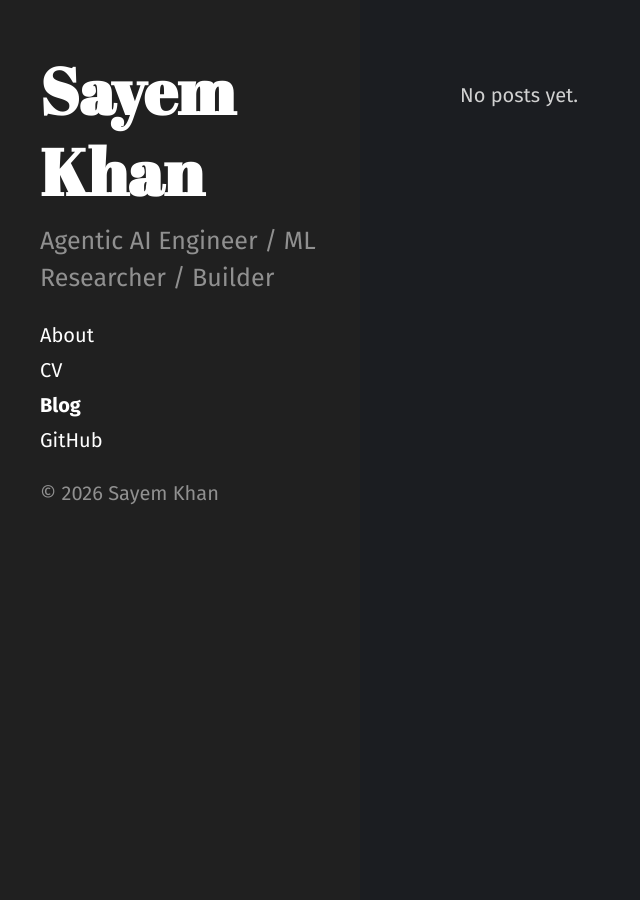
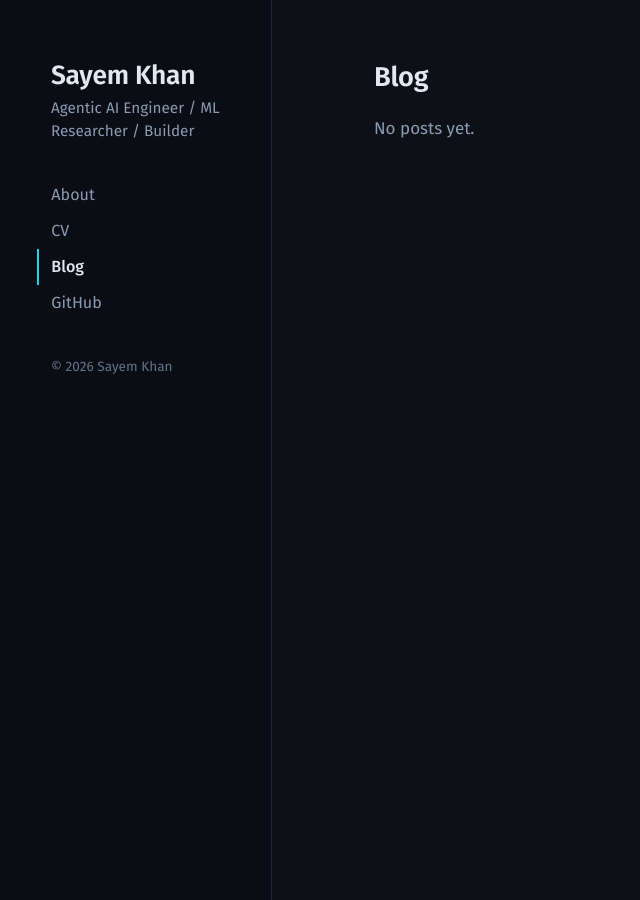
Before and after one commit to skhan61/skhan61.github.io, a Jekyll site: the page built from blog/index.html, in a window 1280 px wide. Shown: the whole page, without its empty margins (0-640 px from the left). Built offline with Jekyll 4.4.1, drawn with Linux system fonts in a browser that asks for light colours.

Commit message:
Redesign: one slate-navy palette from the banner, cleaner type, dark CV
Sidebar name in Fira Sans instead of the display serif, links at the top with
an accent bar on the active tab, wider content column, font loads with swap,
CV shown inverted with the viewer toolbar hidden plus a download button.

Co-Authored-By: Claude Opus 5.5 <noreply@anthropic.com>

```diff
--- a/_includes/head.html
+++ b/_includes/head.html
@@ -18,7 +18,9 @@
   <link rel="stylesheet" href="{{ '/public/css/poole.css' | relative_url }}">
   <link rel="stylesheet" href="{{ '/public/css/hyde.css' | relative_url }}">
   <link rel="stylesheet" href="{{ '/public/css/dark.css' | relative_url }}">
-  <link rel="stylesheet" href="https://fonts.googleapis.com/css?family=Fira+Sans:400,400italic,700|Abril+Fatface">
+  <link rel="preconnect" href="https://fonts.googleapis.com">
+  <link rel="preconnect" href="https://fonts.gstatic.com" crossorigin>
+  <link rel="stylesheet" href="https://fonts.googleapis.com/css2?family=Fira+Sans:ital,wght@0,400;0,500;0,600;1,400&display=swap">
 
   <!-- Icons -->
   <link rel="apple-touch-icon-precomposed" sizes="144x144" href="{{ '/public/apple-touch-icon-144-precomposed.png' | relative_url }}">
--- a/blog/index.html
+++ b/blog/index.html
@@ -3,8 +3,10 @@ layout: default
 title: Blog
 ---
 
+<h1 class="page-title">Blog</h1>
+
 <div class="posts">
-  {% if site.posts.size == 0 %}<p>No posts yet.</p>{% endif %}
+  {% if site.posts.size == 0 %}<p class="empty">No posts yet.</p>{% endif %}
   {% for post in site.posts %}
   <div class="post">
     <h1 class="post-title">
--- a/public/css/dark.css
+++ b/public/css/dark.css
@@ -1,118 +1,286 @@
 /*
- * Dark content area for Hyde, and the Fira Sans body font.
- * Every color override lives here; poole.css and hyde.css stay as shipped.
+ * Site look, on top of Hyde (poole.css and hyde.css stay as shipped).
+ * Palette taken from the README banner and diagrams: slate navy, cyan accent.
  */
 
-html,
-.pagination {
-  font-family: "Fira Sans", Helvetica, Arial, sans-serif;
+:root {
+  --bg: #0d1117;          /* page, same as the banner background */
+  --bg-side: #0a0d13;     /* sidebar, one step darker */
+  --surface: #131a26;     /* code, tables, cards */
+  --line: #1e293b;        /* borders and rules */
+  --text: #cbd5e1;        /* body text */
+  --text-strong: #e2e8f0; /* headings, name */
+  --muted: #8b9bb4;       /* tagline, dates */
+  --faint: #64748b;       /* footer */
+  --link: #7dd3fc;
+  --accent: #22d3ee;      /* active tab, hover */
+}
+
+/* ---- Type ---- */
+
+html {
+  font-family: "Fira Sans", system-ui, -apple-system, "Segoe UI", sans-serif;
+  font-size: 16px;
+  line-height: 1.7;
+}
+
+@media (min-width: 38em) {
+  html { font-size: 17px; }
 }
 
 body {
-  color: #d0d0d0;
-  background-color: #1b1d21;
+  color: var(--text);
+  background-color: var(--bg);
+  -webkit-font-smoothing: antialiased;
 }
 
 h1, h2, h3, h4, h5, h6,
 strong,
 .page-title,
 .post-title,
-.post-title a,
-.related-posts li a:hover {
-  color: #eaeaea;
+.post-title a {
+  color: var(--text-strong);
+  font-family: inherit;
+  font-weight: 600;
+  letter-spacing: -0.01em;
 }
 
-a,
-.related-posts li a:hover small {
-  color: #9cc3e6;
+.page-title,
+.post-title {
+  font-size: 1.6rem;
+  margin-bottom: 1.25rem;
+}
+
+a {
+  color: var(--link);
+  text-decoration: none;
+}
+
+a:hover,
+a:focus {
+  color: var(--accent);
+  text-decoration: underline;
+  text-underline-offset: 0.2em;
+}
+
+p, ul, ol {
+  margin-bottom: 1.1rem;
+}
+
+li + li {
+  margin-top: 0.3rem;
+}
+
+li > ul,
+li > ol {
+  margin-top: 0.3rem;
+  margin-bottom: 0.5rem;
 }
 
 hr {
-  border-top-color: #33363c;
-  border-bottom-color: #1b1d21;
-}
-
-abbr,
-abbr[title] {
-  color: #a0a0a0;
-  border-bottom-color: #33363c;
+  border-top-color: var(--line);
+  border-bottom-color: var(--bg);
 }
 
 code {
-  color: #e3a6ad;
-  background-color: #26292f;
+  color: #f0abfc;
+  background-color: var(--surface);
 }
 
 pre,
 .highlight {
-  color: #d0d0d0;
-  background-color: #26292f;
-}
-
-blockquote,
-.post-date,
-.related-posts li small,
-.pagination {
-  color: #9a9a9a;
+  color: var(--text);
+  background-color: var(--surface);
+  border: 1px solid var(--line);
+  border-radius: 6px;
 }
 
 blockquote {
-  border-left-color: #3a3d44;
+  color: var(--muted);
+  border-left-color: var(--line);
 }
 
-table,
-td,
-th {
-  border-color: #33363c;
+table, td, th {
+  border-color: var(--line);
 }
 
 tbody tr:nth-child(odd) td,
 tbody tr:nth-child(odd) th {
-  background-color: #22252a;
+  background-color: var(--surface);
 }
 
 .message {
-  color: #b0b0b0;
-  background-color: #26292f;
+  color: var(--muted);
+  background-color: var(--surface);
 }
 
-.related {
-  border-top-color: #33363c;
+.post-date,
+.related-posts li small,
+.pagination {
+  color: var(--muted);
 }
 
-.pagination-item {
-  border-color: #33363c;
+/* ---- Sidebar ---- */
+
+.sidebar {
+  color: var(--muted);
+  background-color: var(--bg-side);
+  border-bottom: 1px solid var(--line);
+  text-align: left;
 }
 
-a.pagination-item:hover {
-  background-color: #26292f;
+@media (min-width: 48em) {
+  .sidebar {
+    width: 16rem;
+    border-bottom: 0;
+    border-right: 1px solid var(--line);
+  }
+  /* Name and links at the top of the sidebar (Hyde pins them to the bottom). */
+  .sidebar-sticky {
+    top: 3.5rem;
+    bottom: auto;
+    left: 2rem;
+    right: 1.5rem;
+  }
 }
 
+.sidebar-about h1 {
+  margin: 0 0 0.35rem;
+  font-family: inherit;
+  font-size: 1.55rem;
+  font-weight: 600;
+  line-height: 1.2;
+  letter-spacing: -0.01em;
+}
+
+.sidebar-about h1 a,
+.sidebar-about h1 a:hover {
+  color: var(--text-strong);
+  text-decoration: none;
+}
+
+.sidebar .lead {
+  margin: 0 0 2rem;
+  font-size: 0.9rem;
+  line-height: 1.5;
+  color: var(--muted);
+}
+
+.sidebar-nav {
+  margin-bottom: 2rem;
+}
+
+.sidebar .sidebar-nav-item {
+  display: block;
+  margin-left: -0.85rem;
+  padding: 0.3rem 0 0.3rem 0.75rem;
+  border-left: 2px solid transparent;
+  font-size: 0.95rem;
+  line-height: 1.6;
+  color: var(--muted);
+}
+
+.sidebar .sidebar-nav-item:hover,
+.sidebar .sidebar-nav-item:focus {
+  color: var(--text-strong);
+  text-decoration: none;
+}
+
+.sidebar .sidebar-nav-item.active {
+  color: var(--text-strong);
+  font-weight: 500;
+  text-decoration: none;
+  border-left-color: var(--accent);
+}
+
+.sidebar-sticky > p {
+  font-size: 0.8rem;
+  color: var(--faint);
+}
+
+/* ---- Content column (matches the 16rem sidebar) ---- */
+
+.content {
+  padding-top: 3.5rem;
+  padding-bottom: 4rem;
+}
+
+@media (min-width: 48em) {
+  .content {
+    max-width: 44rem;
+    margin-left: 19rem;
+    margin-right: 2rem;
+  }
+}
+
+@media (min-width: 64em) {
+  .content {
+    margin-left: 21rem;
+    margin-right: 4rem;
+  }
+}
+
+.content img {
+  display: block;
+  margin: 1.5rem auto;
+  border-radius: 10px;
+}
+
+.content p:first-child img {
+  margin-top: 0;
+}
+
+/* ---- CV ---- */
+
+.cv-actions {
+  margin-bottom: 1.25rem;
+}
+
+.cv-button {
+  display: inline-block;
+  padding: 0.45rem 1rem;
+  border: 1px solid var(--line);
+  border-radius: 6px;
+  background-color: var(--surface);
+  color: var(--text-strong);
+  font-size: 0.9rem;
+}
+
+.cv-button:hover,
+.cv-button:focus {
+  border-color: var(--accent);
+  color: var(--accent);
+  text-decoration: none;
+}
+
+/* The PDF is a white document; invert it so it reads dark, then turn the hues back. */
 .cv-frame {
   display: block;
   width: 100%;
-  height: 80vh;
-  border: 0;
-  background-color: #1b1d21;
+  height: calc(100vh - 12rem);
+  min-height: 32rem;
+  border: 1px solid var(--line);
+  border-radius: 8px;
+  background-color: #fff;
+  filter: invert(0.9) hue-rotate(180deg);
 }
 
-/* Code highlighting (rouge), dark */
-.highlight .c, .highlight .c1, .highlight .cm, .highlight .cs, .highlight .cp { color: #7f848e; font-style: italic; }
-.highlight .k, .highlight .kc, .highlight .kd, .highlight .kn, .highlight .kp, .highlight .kr, .highlight .kt { color: #c49cde; }
-.highlight .s, .highlight .s1, .highlight .s2, .highlight .sb, .highlight .sc, .highlight .sd, .highlight .se, .highlight .sh, .highlight .si, .highlight .sx, .highlight .sr { color: #a8c98a; }
-.highlight .m, .highlight .mf, .highlight .mh, .highlight .mi, .highlight .mo, .highlight .il { color: #e0b070; }
-.highlight .nf, .highlight .fm, .highlight .nc, .highlight .nn { color: #8cbfe8; }
-.highlight .nb, .highlight .bp, .highlight .no, .highlight .na, .highlight .nt { color: #e8a87c; }
-.highlight .o, .highlight .ow, .highlight .p { color: #b8bcc4; }
-.highlight .err { color: #f08a8a; background-color: transparent; }
-.highlight .gd { color: #f08a8a; }
-.highlight .gi { color: #a8c98a; }
-.highlight .hll { background-color: #2f333a; }
+/* ---- Blog ---- */
 
-/* Sidebar text at the top of the sidebar (Hyde pins it to the bottom). */
-@media (min-width: 48em) {
-  .sidebar-sticky {
-    top: 2.5rem;
-    bottom: auto;
-  }
+.empty {
+  color: var(--muted);
 }
+
+/* ---- Code highlighting (rouge), dark ---- */
+
+.highlight .c, .highlight .c1, .highlight .cm, .highlight .cs, .highlight .cp { color: #64748b; font-style: italic; }
+.highlight .k, .highlight .kc, .highlight .kd, .highlight .kn, .highlight .kp, .highlight .kr, .highlight .kt { color: #c4b5fd; }
+.highlight .s, .highlight .s1, .highlight .s2, .highlight .sb, .highlight .sc, .highlight .sd, .highlight .se, .highlight .sh, .highlight .si, .highlight .sx, .highlight .sr { color: #86efac; }
+.highlight .m, .highlight .mf, .highlight .mh, .highlight .mi, .highlight .mo, .highlight .il { color: #fcd34d; }
+.highlight .nf, .highlight .fm, .highlight .nc, .highlight .nn { color: #7dd3fc; }
+.highlight .nb, .highlight .bp, .highlight .no, .highlight .na, .highlight .nt { color: #fdba74; }
+.highlight .o, .highlight .ow, .highlight .p { color: #94a3b8; }
+.highlight .err { color: #fca5a5; background-color: transparent; }
+.highlight .gd { color: #fca5a5; }
+.highlight .gi { color: #86efac; }
+.highlight .hll { background-color: #1e293b; }
```
Also changed, not shown: cv.md (+2 -2 lines).
